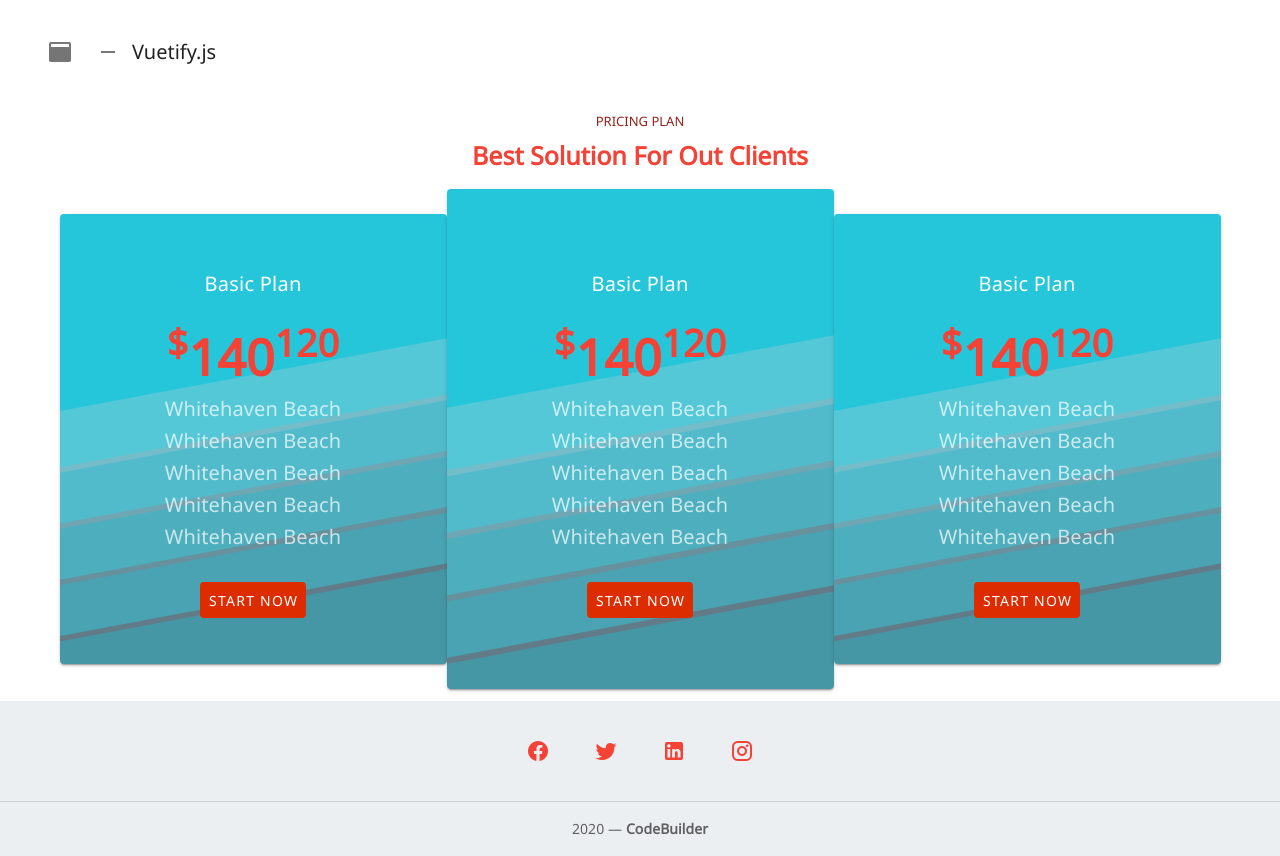
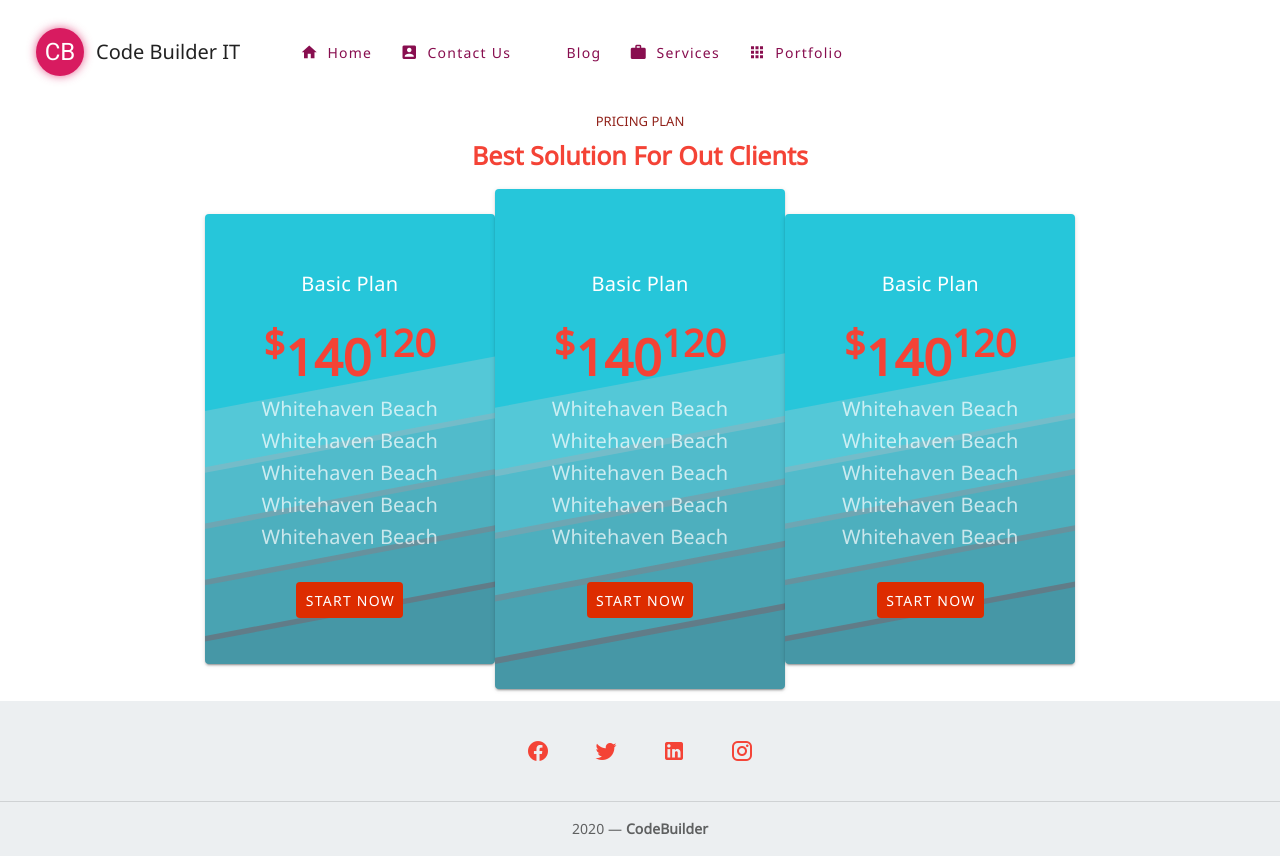
Before and after one commit to allImran/nuxt-code-builder, a Nuxt app: page / in a window 1280 px wide. Built offline with nearby package versions, Linux system fonts and the light colour scheme.

Commit message:
menu , mobile menu and logo

```diff
--- a/assets/sass/base/utilities.scss
+++ b/assets/sass/base/utilities.scss
@@ -0,0 +1,2 @@
+//box-shadows
+$box-shadow-equal: 0px 0px 10px 0px rgba(216, 27, 96, 0.7);
--- a/assets/sass/layout/_header.scss
+++ b/assets/sass/layout/_header.scss
@@ -0,0 +1,3 @@
+.avatar-box-shadow {
+  box-shadow: $box-shadow-equal;
+}
--- a/components/pricing/PricingSection.vue
+++ b/components/pricing/PricingSection.vue
@@ -4,8 +4,8 @@
     <Title :text="title" />
 
     <v-row class="justify-center align-center" no-gutters>
-            <template v-for="height in pricing">
-                <v-col :key="height" xl="4" md="4" sm="6" xs="12" cols="12">
+      <template v-for="(height, index) in pricing">
+        <v-col :key="index" xl="3" lg="3" md="4" sm="6" cols="12">
           <PricingTable :height="height" />
         </v-col>
       </template>
@@ -22,13 +22,13 @@ export default {
     return {
       title: 'best solution for out clients',
       subTitle: 'Pricing plan',
-            pricing: ['450px', '500px', '450px']
+      pricing: ['450px', '500px', '450px'],
     }
   },
   components: {
     Title,
     SubTitle,
-        PricingTable
+    PricingTable,
   },
 }
 </script>
--- a/layouts/default.vue
+++ b/layouts/default.vue
@@ -1,35 +1,34 @@
 <template>
   <v-app>
-    <v-navigation-drawer v-model="drawer" :clipped="clipped" temporary class="hidden-sm-and-up" app>
+    <v-navigation-drawer v-model="drawer" temporary class="hidden-sm-and-up" app>
       <v-list>
-        <v-list-item v-for="(item, i) in items" :key="i" :to="item.to" router exact>
+        <v-list-item v-for="(menu, index) in menus" :key="index">
           <v-list-item-action>
-            <v-icon>{{ item.icon }}</v-icon>
+            <v-icon left color="secondary">mdi-{{ menu.icon }}</v-icon>
           </v-list-item-action>
           <v-list-item-content>
-            <v-list-item-title v-text="item.title" />
+            <v-list-item-title class="secondary--text text-capitalize" v-text="menu.title" />
           </v-list-item-content>
         </v-list-item>
       </v-list>
     </v-navigation-drawer>
-    <v-app-bar
-      :clipped-left="clipped"
-      fixed
-      app
-      elevation="0"
-      color="#fff"
-      class="pa-xl-6 pa-lg-5 pa-md-4 pa-sm-3 pa-2"
+    <v-app-bar fixed app elevation="0" color="#fff" class="pa-xl-6 pa-lg-5 pa-md-4 pa-sm-3 pa-2">
+      <v-app-bar-nav-icon class="hidden-sm-and-up" @click.stop="drawer = !drawer" />
+      <v-avatar color="primary" class="avatar-box-shadow">
+        <span class="white--text headline">CB</span>
+      </v-avatar>
+      <v-toolbar-title class="pl-3 pr-12" v-text="title" />
+
+      <v-btn
+        text
+        v-for="(menu, index) in menus"
+        :key="index"
+        color="secondary"
+        class="text-capitalize hidden-xs-only"
       >
-      <v-app-bar-nav-icon class="hidden-sm-and-up" @click.stop="drawer = !drawer" />
-
-      <v-btn icon @click.stop="clipped = !clipped">
-        <v-icon>mdi-application</v-icon>
+        <v-icon left color="secondary">mdi-{{ menu.icon }}</v-icon>
+        {{ menu.title }}
       </v-btn>
-      <v-btn icon @click.stop="fixed = !fixed">
-        <v-icon>mdi-minus</v-icon>
-      </v-btn>
-      <v-toolbar-title v-text="title" />
-      <v-spacer />
     </v-app-bar>
     <v-main>
       <v-container>
@@ -37,15 +36,8 @@
       </v-container>
     </v-main>
 
-    <v-footer
-        padless
-      >
-        <v-card
-          flat
-          width="100%"
-          tile
-          class="blue-grey lighten-5 text-center"
-        >
+    <v-footer padless>
+      <v-card flat width="100%" tile class="blue-grey lighten-5 text-center">
         <v-card-text>
           <FooterIcon />
         </v-card-text>
@@ -53,37 +45,45 @@
         <v-divider insert light></v-divider>
 
         <v-card-text class="text--purple">
-            {{ new Date().getFullYear() }} — <strong>CodeBuilder</strong>
+          {{ new Date().getFullYear() }} —
+          <strong>CodeBuilder</strong>
         </v-card-text>
       </v-card>
     </v-footer>
-
   </v-app>
 </template>
 
 <script>
 import FooterIcon from '@/components/footer/FooterIcon'
 export default {
-  components: {FooterIcon},
+  components: { FooterIcon },
   data() {
     return {
-      clipped: false,
       drawer: false,
-      fixed: false,
-      items: [
+      menus: [
         {
-          icon: 'mdi-apps',
-          title: 'Welcome',
-          to: '/',
+          title: 'home',
+          icon: 'home',
         },
         {
-          icon: 'mdi-chart-bubble',
-          title: 'Inspire',
-          to: '/inspire',
+          title: 'contact us',
+          icon: 'account-box',
+        },
+        {
+          title: 'blog',
+          icon: 'blogger',
+        },
+        {
+          title: 'services',
+          icon: 'briefcase',
+        },
+        {
+          title: 'portfolio',
+          icon: 'apps',
         },
       ],
 
-      title: 'Vuetify.js',
+      title: 'Code Builder IT',
     }
   },
 }
```
Lines whose indentation alone changed are shown as unchanged.
